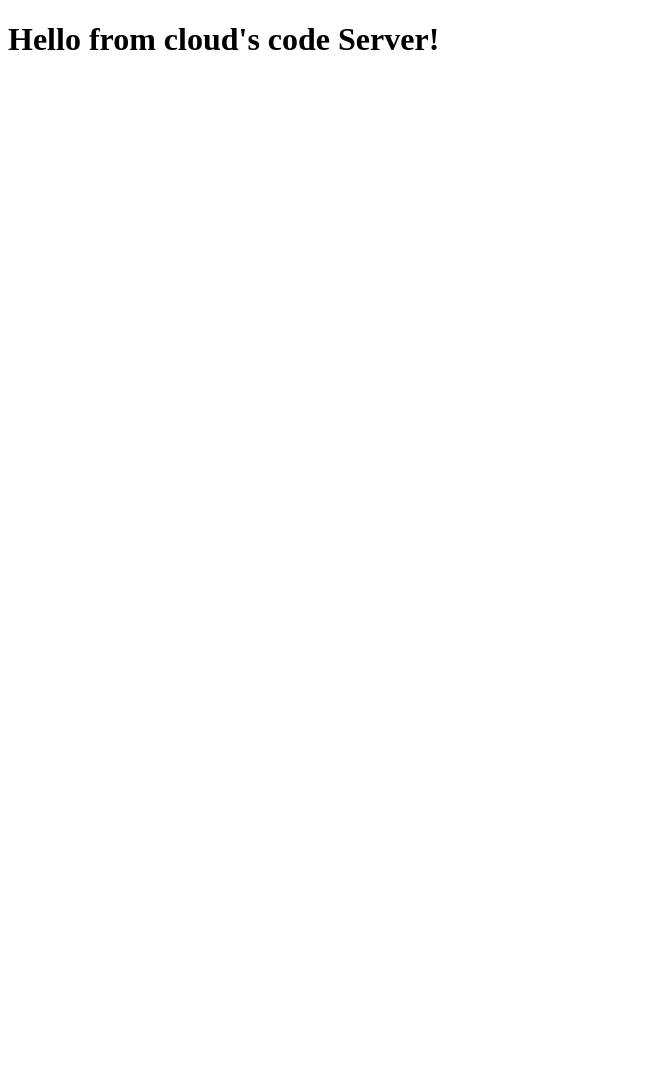
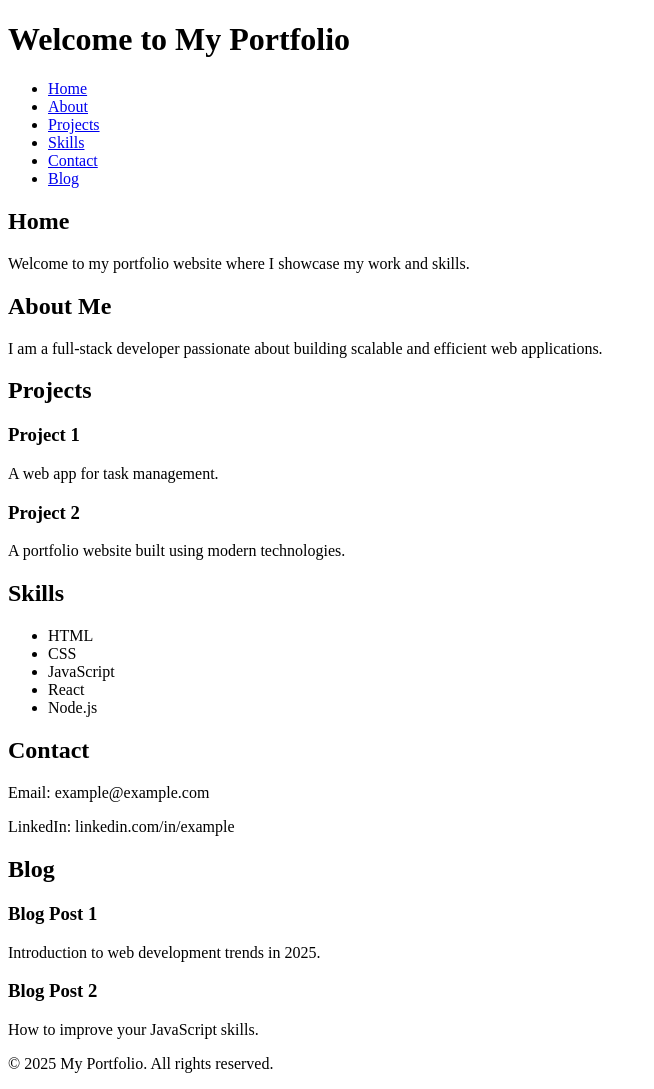
Before and after one commit to quantumsage10/nodejsMarch2025, a website: page index.html in a window 1280 px wide. Shown: the whole page, without its empty margins (0-654 px from the left). Before the commit the page ends 800 px from the top, so only its background shows below. Drawn offline with Linux system fonts and the light colour scheme.

Commit message:
nodejs Stream module

```diff
--- a/index.html
+++ b/index.html
@@ -3,9 +3,76 @@
 <head>
     <meta charset="UTF-8">
     <meta name="viewport" content="width=device-width, initial-scale=1.0">
-    <title>Document NodeJs</title>
+    <title>My Portfolio</title>
 </head>
 <body>
-    <h1>Hello from cloud's code Server!</h1>
+    <header>
+        <h1>Welcome to My Portfolio</h1>
+        <nav>
+            <ul>
+                <li><a href="#home">Home</a></li>
+                <li><a href="#about">About</a></li>
+                <li><a href="#projects">Projects</a></li>
+                <li><a href="#skills">Skills</a></li>
+                <li><a href="#contact">Contact</a></li>
+                <li><a href="#blog">Blog</a></li>
+            </ul>
+        </nav>
+    </header>
+
+    <section id="home">
+        <h2>Home</h2>
+        <p>Welcome to my portfolio website where I showcase my work and skills.</p>
+    </section>
+
+    <section id="about">
+        <h2>About Me</h2>
+        <p>I am a full-stack developer passionate about building scalable and efficient web applications.</p>
+    </section>
+
+    <section id="projects">
+        <h2>Projects</h2>
+        <div class="project">
+            <h3>Project 1</h3>
+            <p>A web app for task management.</p>
+        </div>
+        <div class="project">
+            <h3>Project 2</h3>
+            <p>A portfolio website built using modern technologies.</p>
+        </div>
+    </section>
+
+    <section id="skills">
+        <h2>Skills</h2>
+        <ul>
+            <li>HTML</li>
+            <li>CSS</li>
+            <li>JavaScript</li>
+            <li>React</li>
+            <li>Node.js</li>
+        </ul>
+    </section>
+
+    <section id="contact">
+        <h2>Contact</h2>
+        <p>Email: example@example.com</p>
+        <p>LinkedIn: linkedin.com/in/example</p>
+    </section>
+
+    <section id="blog">
+        <h2>Blog</h2>
+        <article>
+            <h3>Blog Post 1</h3>
+            <p>Introduction to web development trends in 2025.</p>
+        </article>
+        <article>
+            <h3>Blog Post 2</h3>
+            <p>How to improve your JavaScript skills.</p>
+        </article>
+    </section>
+
+    <footer>
+        <p>&copy; 2025 My Portfolio. All rights reserved.</p>
+    </footer>
 </body>
 </html>
```
Also changed, not shown: nodejs.md (+9 -0 lines), server.js (+19 -3 lines).
